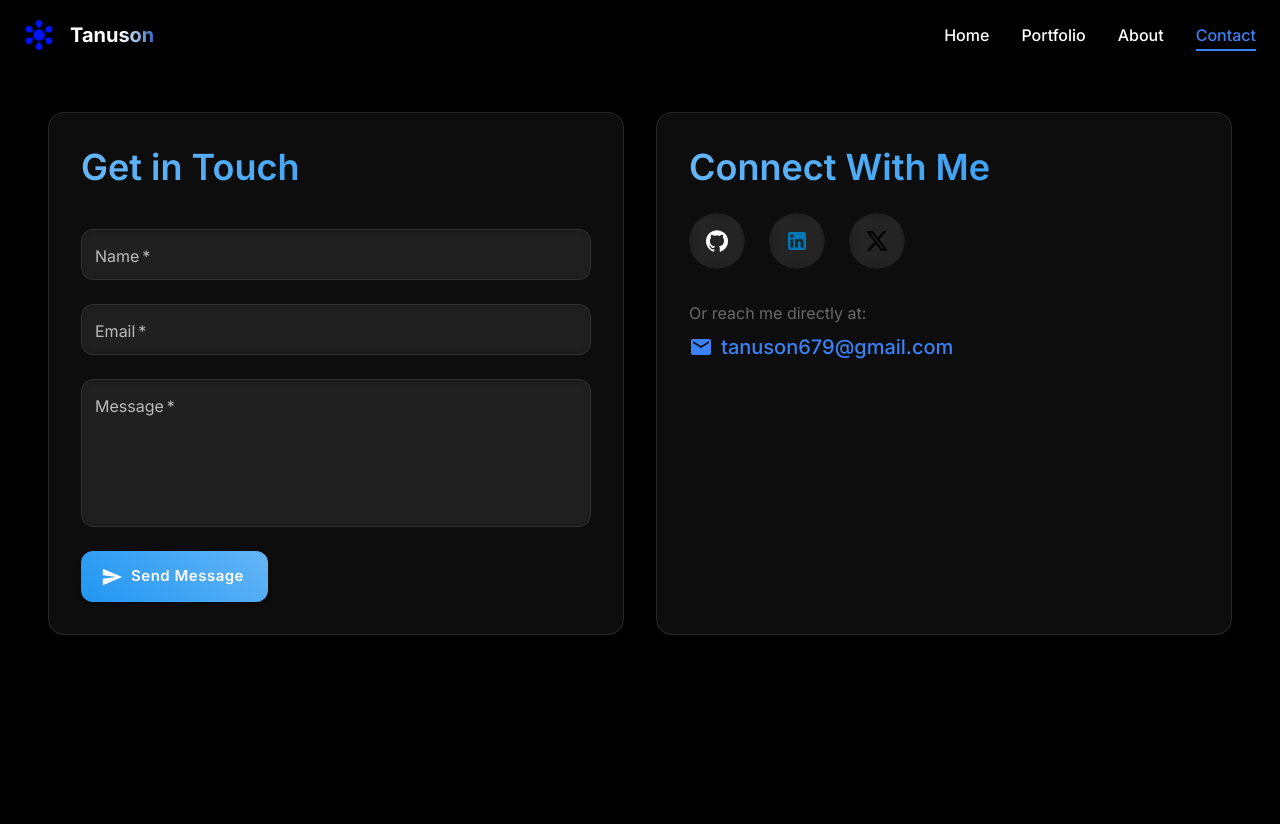
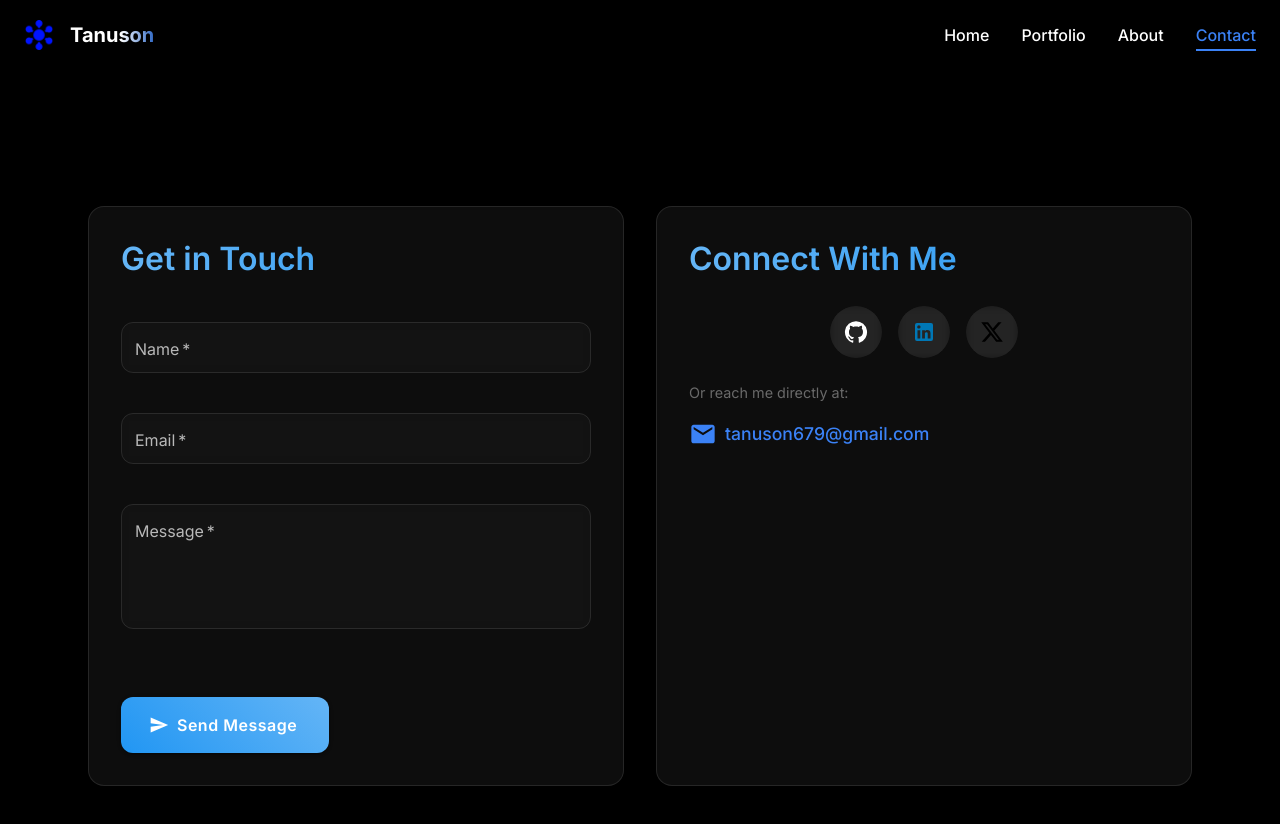
Before and after one commit to flagrantii/tanusonPage, a Next.js app: page /Contact in a window 1280 px wide. Shown: the top 824 px of the page. Before the commit the page ends 800 px from the top, so only its background shows below. Built offline with nearby package versions, Linux system fonts and the light colour scheme.

Commit message:
fix : layout

```diff
--- a/app/Contact/page.tsx
+++ b/app/Contact/page.tsx
@@ -43,15 +43,19 @@ const ContactCard = styled(motion.div)`
     left: 100%;
   }
 
+  @media (max-width: 900px) {
+    padding: 1.5rem;
+  }
+
   @media (max-width: 600px) {
-    padding: 1.5rem;
+    padding: 1.25rem;
   }
 `;
 
 const SocialButton = styled(motion.div)`
   background: rgba(255, 255, 255, 0.05);
   backdrop-filter: blur(5px);
-  padding: 1rem;
+  padding: 0.875rem;
   border-radius: 50%;
   cursor: pointer;
   display: flex;
@@ -59,6 +63,10 @@ const SocialButton = styled(motion.div)`
   justify-content: center;
   position: relative;
   overflow: hidden;
+
+  @media (max-width: 600px) {
+    padding: 0.75rem;
+  }
 
   &::after {
     content: '';
@@ -88,12 +96,23 @@ const SocialButton = styled(motion.div)`
 
 const StyledTextField = styled(TextField)(({ theme }) => ({
   '& .MuiOutlinedInput-root': {
-    backgroundColor: 'rgba(255, 255, 255, 0.03)',
+    background: 'transparent',
     backdropFilter: 'blur(5px)',
-    WebkitBackdropFilter: 'blur(5px)', // For Safari
+    WebkitBackdropFilter: 'blur(5px)',
     borderRadius: '12px',
     transition: 'all 0.3s ease',
-    color: theme.palette.common.white,
+
+    '&::before': {
+      content: '""',
+      position: 'absolute',
+      top: 0,
+      left: 0,
+      right: 0,
+      bottom: 0,
+      background: 'rgba(255, 255, 255, 0.03)',
+      borderRadius: '12px',
+      zIndex: -1,
+    },
 
     '& fieldset': {
       borderColor: 'rgba(255, 255, 255, 0.1)',
@@ -106,7 +125,9 @@ const StyledTextField = styled(TextField)(({ theme }) => ({
     },
 
     '&.Mui-focused': {
-      backgroundColor: 'rgba(255, 255, 255, 0.05)',
+      '&::before': {
+        background: 'rgba(255, 255, 255, 0.05)',
+      },
 
       '& fieldset': {
         borderColor: theme.palette.primary.main,
@@ -114,37 +135,49 @@ const StyledTextField = styled(TextField)(({ theme }) => ({
       },
     },
 
-    // Fix for Autofill styles
-    '& input:-webkit-autofill, & input:-webkit-autofill:hover, & input:-webkit-autofill:focus': {
-      WebkitBoxShadow: '0 0 0 30px rgba(255, 255, 255, 0.03) inset',
+    // Input text color
+    '& input, & textarea': {
+      color: theme.palette.common.white,
       WebkitTextFillColor: theme.palette.common.white,
-      caretColor: theme.palette.common.white,
-      transition: 'background-color 5000s ease-in-out 0s',
+      '&::placeholder': {
+        color: 'rgba(255, 255, 255, 0.5)',
+        WebkitTextFillColor: 'rgba(255, 255, 255, 0.5)',
+        opacity: 1,
       },
     },
 
+    // Autofill styles
+    '& input:-webkit-autofill': {
+      '-webkit-box-shadow': '0 0 0 100px rgba(0, 0, 0, 0.01) inset',
+      '-webkit-text-fill-color': theme.palette.common.white,
+      'caret-color': theme.palette.common.white,
+      'border-radius': '12px',
+      'transition': 'background-color 5000s ease-in-out 0s',
+    },
+  },
+
+  // Label styles
   '& .MuiInputLabel-root': {
     color: 'rgba(255, 255, 255, 0.7)',
+    WebkitTextFillColor: 'rgba(255, 255, 255, 0.7)',
     transition: 'all 0.3s ease',
 
     '&.Mui-focused': {
       color: theme.palette.primary.main,
+      WebkitTextFillColor: theme.palette.primary.main,
     },
 
     '&.Mui-error': {
       color: theme.palette.error.main,
+      WebkitTextFillColor: theme.palette.error.main,
     },
   },
 
+  // Input styles
   '& .MuiOutlinedInput-input': {
-    color: theme.palette.common.white,
+    padding: '14px 16px',
     fontSize: '1rem',
-    padding: '14px 16px',
-
-    '&::placeholder': {
-      color: 'rgba(255, 255, 255, 0.5)',
-      opacity: 1,
-    },
+    zIndex: 1,
   },
 
   '& .MuiInputBase-multiline': {
@@ -158,10 +191,12 @@ const StyledTextField = styled(TextField)(({ theme }) => ({
 
   '& .MuiFormHelperText-root': {
     color: 'rgba(255, 255, 255, 0.7)',
+    WebkitTextFillColor: 'rgba(255, 255, 255, 0.7)',
     marginLeft: '4px',
 
     '&.Mui-error': {
       color: theme.palette.error.main,
+      WebkitTextFillColor: theme.palette.error.main,
     },
   },
 
@@ -172,13 +207,16 @@ const StyledTextField = styled(TextField)(({ theme }) => ({
     },
     '& .MuiInputBase-input': {
       color: 'rgba(255, 255, 255, 0.5)',
+      WebkitTextFillColor: 'rgba(255, 255, 255, 0.5)',
     },
   },
 
-  // Dark mode optimization
-  '@media (prefers-color-scheme: dark)': {
+  // Safari-specific fixes
+  '@supports (-webkit-backdrop-filter: none) or (backdrop-filter: none)': {
     '& .MuiOutlinedInput-root': {
-      backgroundColor: 'rgba(255, 255, 255, 0.03)',
+      '&::before': {
+        background: 'rgba(18, 18, 18, 0.8)',
+      },
     },
   },
 
@@ -341,18 +379,34 @@ export default function Contact() {
       initial="hidden"
       animate="visible"
       sx={{
-        p: { xs: 2, sm: 4, md: 6 },
-        mt: { xs: 4, sm: 6, md: 8 },
-        maxWidth: '1400px',
-        mx: 'auto'
+        p: { xs: 2, sm: 3, md: 4 },
+        mt: { xs: 8, sm: 10, md: 12 },
+        maxWidth: '1200px',
+        mx: 'auto',
+        minHeight: '100vh',
+        display: 'flex',
+        flexDirection: 'column',
+        justifyContent: 'center',
       }}
     >
-      <Grid container spacing={{ xs: 3, md: 4 }} alignItems="stretch">
+      <Grid
+        container
+        spacing={{ xs: 3, sm: 4, md: 4 }}
+        alignItems="stretch"
+        sx={{
+          width: '100%',
+          mx: 'auto',
+          px: { xs: 1, sm: 2 },
+        }}
+      >
         <Grid item xs={12} md={6}>
           <ContactCard
             variants={itemVariants}
             whileHover={{ y: -5 }}
             transition={{ type: "spring", stiffness: 300 }}
+            style={{
+              minHeight: '100%',
+            }}
           >
             <Typography
               variant="h4"
@@ -361,9 +415,10 @@ export default function Contact() {
                 background: 'linear-gradient(to right, #64B5F6, #2196F3)',
                 WebkitBackgroundClip: 'text',
                 WebkitTextFillColor: 'transparent',
-                mb: 3,
-                fontSize: { xs: '1.75rem', sm: '2rem', md: '2.25rem' },
-                fontWeight: 600
+                mb: { xs: 3, sm: 3.5 },
+                fontSize: { xs: '1.5rem', sm: '1.75rem', md: '2rem' },
+                fontWeight: 600,
+                textAlign: { xs: 'center', sm: 'left' }
               }}
             >
               Get in Touch
@@ -378,6 +433,12 @@ export default function Contact() {
                 value={formData.name}
                 onChange={(e) => setFormData({ ...formData, name: e.target.value })}
                 required
+                sx={{
+                  mb: { xs: 2.5, sm: 3 },
+                  '& .MuiOutlinedInput-root': {
+                    height: { xs: '45px', sm: 'auto' }
+                  }
+                }}
               />
               <StyledTextField
                 fullWidth
@@ -388,6 +449,12 @@ export default function Contact() {
                 value={formData.email}
                 onChange={(e) => setFormData({ ...formData, email: e.target.value })}
                 required
+                sx={{
+                  mb: { xs: 2.5, sm: 3 },
+                  '& .MuiOutlinedInput-root': {
+                    height: { xs: '45px', sm: 'auto' }
+                  }
+                }}
               />
               <StyledTextField
                 fullWidth
@@ -395,19 +462,36 @@ export default function Contact() {
                 variant="outlined"
                 margin="normal"
                 multiline
-                rows={4}
+                rows={3}
                 value={formData.message}
                 onChange={(e) => setFormData({ ...formData, message: e.target.value })}
                 required
+                sx={{
+                  mb: { xs: 2.5, sm: 3 },
+                  '& .MuiOutlinedInput-root': {
+                    height: { xs: '45px', sm: 'auto' }
+                  }
+                }}
               />
+              <Box
+                sx={{
+                  mt: { xs: 3, sm: 4 },
+                  display: 'flex',
+                  justifyContent: { xs: 'center', sm: 'flex-start' }
+                }}
+              >
                 <SendButton
                   type="submit"
                   variant="contained"
-                size="large"
+                  size="medium"
                   startIcon={<Send />}
                   disabled={isLoading}
                   sx={{
-                  mt: 2,
+                    mt: { xs: 1, sm: 1.5 },
+                    py: { xs: 1.5, sm: 1.75 },
+                    px: { xs: 3, sm: 4 },
+                    fontSize: { xs: '0.9rem', sm: '1rem' },
+                    minWidth: { xs: '200px', sm: 'auto' },
                     background: 'linear-gradient(45deg, #2196F3, #64B5F6)',
                     '&:hover': {
                       background: 'linear-gradient(45deg, #1976D2, #42A5F5)'
@@ -416,6 +500,7 @@ export default function Contact() {
                 >
                   {isLoading ? 'Sending...' : 'Send Message'}
                 </SendButton>
+              </Box>
             </form>
           </ContactCard>
         </Grid>
@@ -425,6 +510,9 @@ export default function Contact() {
             variants={itemVariants}
             whileHover={{ y: -5 }}
             transition={{ type: "spring", stiffness: 300 }}
+            style={{
+              minHeight: '100%',
+            }}
           >
             <Typography
               variant="h4"
@@ -433,9 +521,10 @@ export default function Contact() {
                 background: 'linear-gradient(to right, #64B5F6, #2196F3)',
                 WebkitBackgroundClip: 'text',
                 WebkitTextFillColor: 'transparent',
-                mb: 3,
-                fontSize: { xs: '1.75rem', sm: '2rem', md: '2.25rem' },
-                fontWeight: 600
+                mb: { xs: 3, sm: 3.5 },
+                fontSize: { xs: '1.5rem', sm: '1.75rem', md: '2rem' },
+                fontWeight: 600,
+                textAlign: { xs: 'center', sm: 'left' }
               }}
             >
               Connect With Me
@@ -444,10 +533,11 @@ export default function Contact() {
             <Box
               sx={{
                 display: 'flex',
-                gap: { xs: 2, sm: 3 },
-                mb: 4,
+                gap: { xs: 3, sm: 2 },
+                mb: { xs: 4, sm: 3 },
                 flexWrap: 'wrap',
-                justifyContent: { xs: 'center', sm: 'flex-start' }
+                justifyContent: 'center',
+                px: { xs: 2, sm: 0 }
               }}
             >
               {socialLinks.map((social, index) => (
@@ -459,7 +549,7 @@ export default function Contact() {
                   style={{ textDecoration: 'none' }}
                 >
                   <SocialButton
-                    whileHover={{ y: -5, scale: 1.1 }}
+                    whileHover={{ y: -3, scale: 1.05 }}
                     whileTap={{ scale: 0.95 }}
                     initial={{ opacity: 0, y: 20 }}
                     animate={{ opacity: 1, y: 0 }}
@@ -471,25 +561,20 @@ export default function Contact() {
                     style={{ color: social.color }}
                   >
                     {social.icon}
-                    <motion.div
-                      className="hover-effect"
-                      initial={{ scale: 0, opacity: 0 }}
-                      whileHover={{ scale: 1, opacity: 1 }}
-                      transition={{ type: "spring", stiffness: 300 }}
-                    />
                   </SocialButton>
                 </Link>
               ))}
             </Box>
 
-            <Box>
+            <Box sx={{ textAlign: { xs: 'center', sm: 'left' } }}>
               <Typography
                 variant="body1"
                 color="gray"
                 gutterBottom
                 sx={{
-                  fontSize: { xs: '0.9rem', sm: '1rem' },
-                  opacity: 0.8
+                  fontSize: { xs: '0.875rem', sm: '0.9rem' },
+                  opacity: 0.8,
+                  mb: 2
                 }}
               >
                 Or reach me directly at:
@@ -500,12 +585,14 @@ export default function Contact() {
                 sx={{
                   display: 'flex',
                   alignItems: 'center',
+                  justifyContent: { xs: 'center', sm: 'flex-start' },
                   gap: 1,
-                  fontSize: { xs: '1rem', sm: '1.1rem', md: '1.25rem' },
+                  fontSize: { xs: '0.9rem', sm: '1rem', md: '1.1rem' },
                   wordBreak: 'break-all'
                 }}
               >
-                <Email /> tanuson679@gmail.com
+                <Email sx={{ fontSize: { xs: '1.5rem', sm: '1.75rem' } }} />
+                tanuson679@gmail.com
               </Typography>
             </Box>
           </ContactCard>
```
Lines whose indentation alone changed are shown as unchanged.
